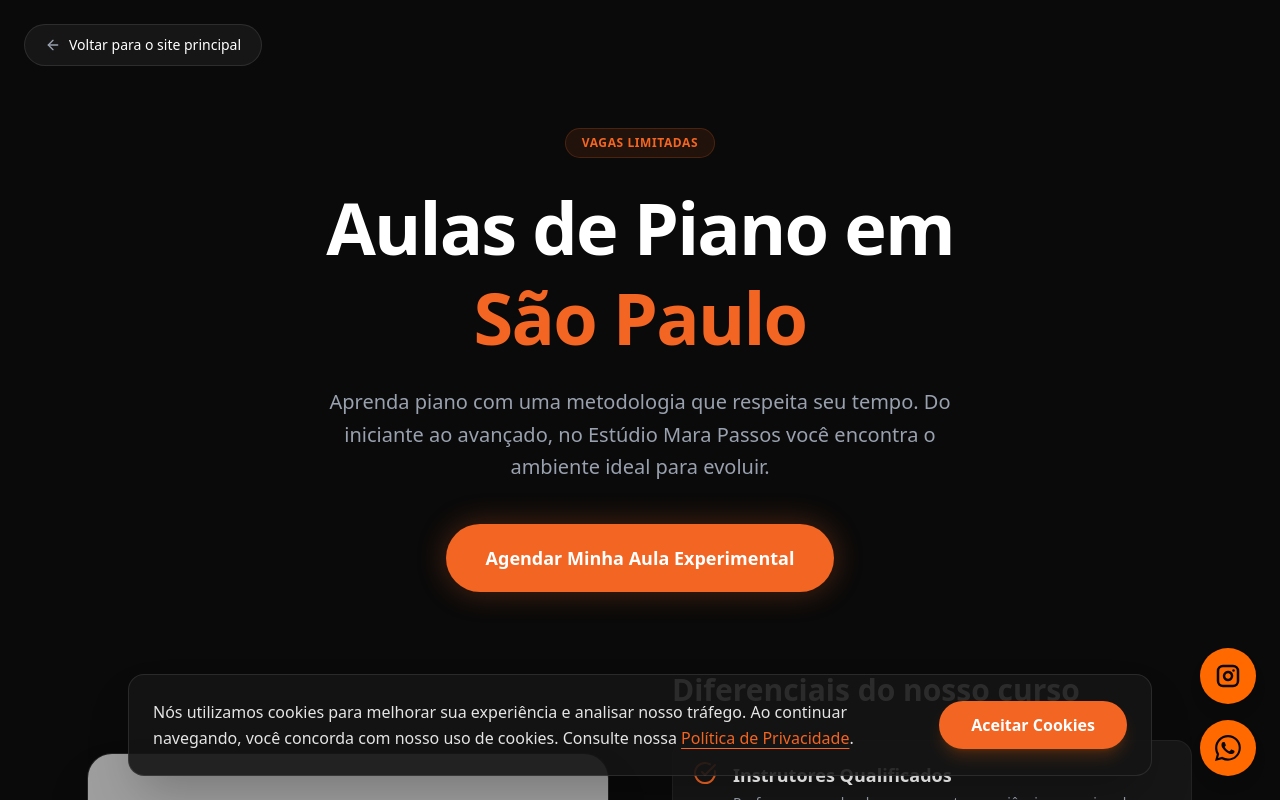
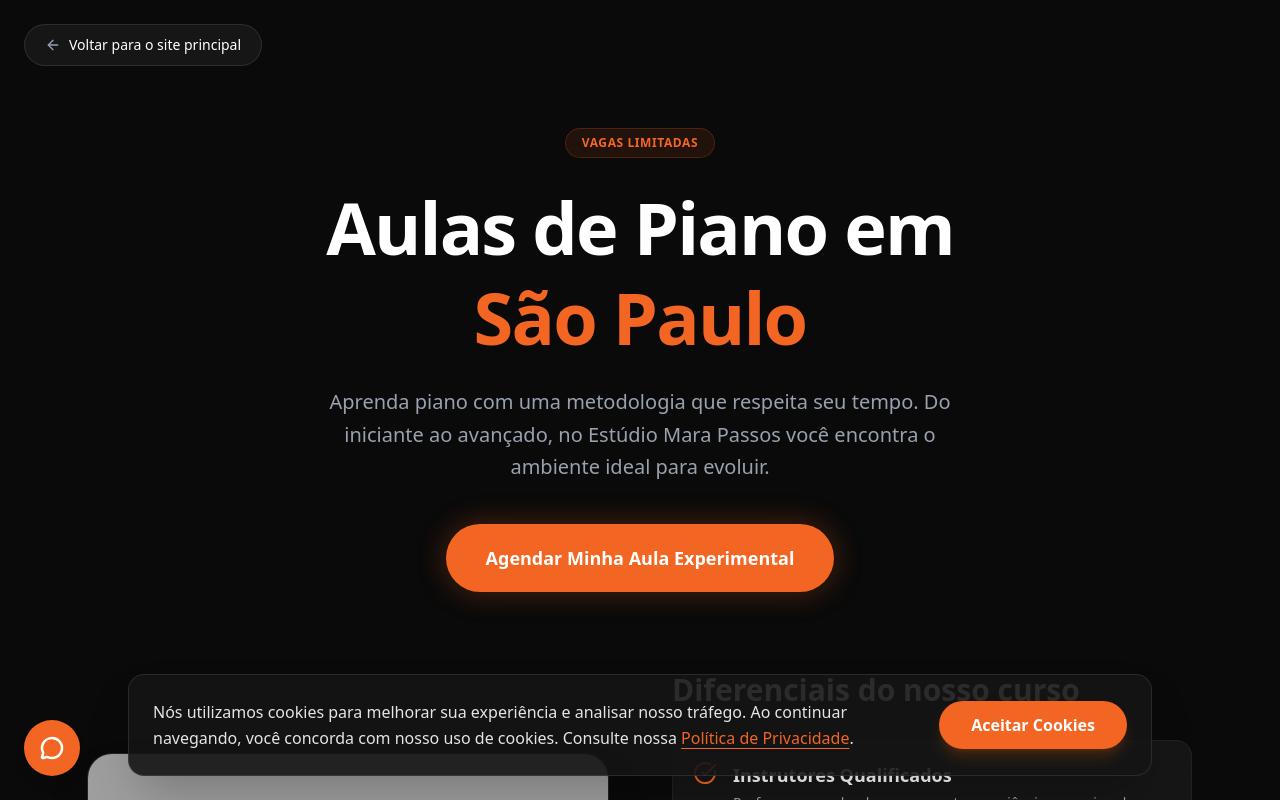
Before and after one commit to luiz-eduardo-ramirez/site-estudio-mara-passos, a Next.js app in the folder mara-passos-website/: page /aulas-de-piano in a window 1280 px wide. Shown: the top 800 px of the page. Built offline with nearby package versions, Linux system fonts and the light colour scheme; grey boxes are pictures that could not be loaded.

Commit message:
Fix: SocialButtuns

```diff
--- a/mara-passos-website/src/app/Chatbot.tsx
+++ b/mara-passos-website/src/app/Chatbot.tsx
@@ -116,6 +116,13 @@ export default function ChatbotLocal() {
         messagesEndRef.current?.scrollIntoView({ behavior: "smooth" });
     }, [messages, isTyping]);
 
+    // Listener para abrir o chat a partir do SocialButtons
+    useEffect(() => {
+        const handleOpen = () => setIsOpen(true);
+        window.addEventListener("openChatbot", handleOpen);
+        return () => window.removeEventListener("openChatbot", handleOpen);
+    }, []);
+
     const handleSend = () => {
         if (!input.trim()) return;
 
@@ -132,7 +139,7 @@ export default function ChatbotLocal() {
     };
 
     return (
-        <div className="fixed bottom-6 left-6 z-[999] flex flex-col items-start">
+        <div className="fixed bottom-24 left-6 z-[999] flex flex-col items-start pointer-events-none">
 
             <AnimatePresence>
                 {isOpen && (
@@ -140,7 +147,7 @@ export default function ChatbotLocal() {
                         initial={{ opacity: 0, y: 20, scale: 0.9 }}
                         animate={{ opacity: 1, y: 0, scale: 1 }}
                         exit={{ opacity: 0, y: 20, scale: 0.9 }}
-                        className="mb-4 w-80 sm:w-96 rounded-2xl bg-zinc-950 shadow-2xl flex flex-col overflow-hidden border border-orange-500 origin-bottom-left"
+                        className="mb-4 w-80 sm:w-96 rounded-2xl bg-zinc-950 shadow-2xl flex flex-col overflow-hidden border border-orange-500 origin-bottom-left pointer-events-auto"
                     >
                         {/* Header */}
                         <div className="bg-zinc-900 border-b border-orange-500/30 p-4 flex justify-between items-center text-white">
@@ -210,31 +217,6 @@ export default function ChatbotLocal() {
                     </motion.div>
                 )}
             </AnimatePresence>
-
-            {/* Botão Flutuante */}
-            <button
-                onClick={() => setIsOpen(!isOpen)}
-                className="w-14 h-14 bg-orange-500 text-zinc-950 rounded-full shadow-lg flex items-center justify-center hover:bg-orange-600 transition-all hover:scale-105 active:scale-95 relative"
-            >
-                <AnimatePresence mode="wait">
-                    {isOpen ? (
-                        <motion.div key="close" initial={{ rotate: -90, opacity: 0 }} animate={{ rotate: 0, opacity: 1 }} exit={{ rotate: 90, opacity: 0 }}>
-                            <X size={24} className="text-zinc-950" />
-                        </motion.div>
-                    ) : (
-                        <motion.div key="open" initial={{ rotate: 90, opacity: 0 }} animate={{ rotate: 0, opacity: 1 }} exit={{ rotate: -90, opacity: 0 }}>
-                            <Image
-                                src="/chat.svg"
-                                alt="Abrir Chat"
-                                width={28}
-                                height={28}
-                                className="brightness-0"
-                            />
-                        </motion.div>
-                    )}
-                </AnimatePresence>
-            </button>
-
         </div>
     );
 }
--- a/mara-passos-website/src/components/layout/SocialButtons.tsx
+++ b/mara-passos-website/src/components/layout/SocialButtons.tsx
@@ -1,48 +1,61 @@
-"use client"; // Não esqueça de adicionar esta linha no topo, pois o framer-motion precisa rodar no client-side
+"use client";
 
-import { Instagram } from "lucide-react";
-import { motion } from "framer-motion";
+import { useState } from "react";
+import { Instagram, MessageCircle, X, Share2 } from "lucide-react";
+import { motion, AnimatePresence } from "framer-motion";
 
 export default function SocialButtons() {
+    const [isOpen, setIsOpen] = useState(false);
+
     const numeroWhatsApp = "5511972405722";
     const mensagemPadrao = "Olá! Gostaria de saber mais informações sobre as aulas e agendar uma visita.";
     const linkWhatsApp = `https://wa.me/${numeroWhatsApp}?text=${encodeURIComponent(mensagemPadrao)}`;
     const linkInstagram = "https://instagram.com/estudiomarapassos";
 
     return (
-        <div className="fixed bottom-6 right-6 z-[999] flex flex-col gap-4 items-center">
+        <div className="fixed bottom-6 left-6 z-[999] flex flex-col-reverse items-center gap-3">
 
-            {/* Botão do Instagram (Aparece por último) */}
+            {/* Gatilho FAB Principal */}
+            <button
+                onClick={() => setIsOpen(!isOpen)}
+                className="w-12 h-12 md:w-14 md:h-14 bg-mara-orange text-white rounded-full shadow-lg flex items-center justify-center hover:bg-orange-600 transition-colors hover:scale-105 active:scale-95 z-50"
+                aria-label="Opções de Contato"
+            >
+                <motion.div
+                    initial={false}
+                    animate={{ rotate: isOpen ? 180 : 0 }}
+                    transition={{ duration: 0.3 }}
+                >
+                    {isOpen ? <X size={24} strokeWidth={2.5} /> : <MessageCircle size={24} strokeWidth={2.5} />}
+                </motion.div>
+            </button>
+
+            {/* Botões Secundários Empilhados */}
+            <AnimatePresence>
+                {isOpen && (
+                    <motion.div
+                        initial={{ opacity: 0, y: 20, scale: 0.8 }}
+                        animate={{ opacity: 1, y: 0, scale: 1 }}
+                        exit={{ opacity: 0, y: 20, scale: 0.8 }}
+                        transition={{ duration: 0.2, staggerChildren: 0.1 }}
+                        className="flex flex-col-reverse items-center gap-3 mb-2"
+                    >
+                        {/* Botão do WhatsApp (Secundário Menor) */}
                         <motion.a
-                initial={{ scale: 0, opacity: 0 }}
-                animate={{ scale: 1, opacity: 1 }}
-                transition={{ type: "spring", stiffness: 260, damping: 20, delay: 0.3 }}
-                href={linkInstagram}
-                target="_blank"
-                rel="noopener noreferrer"
-                title="Siga nosso Instagram"
-                aria-label="Siga nosso Instagram"
-                className="w-14 h-14 bg-orange-500 text-zinc-950 rounded-full shadow-lg flex items-center justify-center hover:bg-orange-600 transition-colors hover:scale-105 active:scale-95"
-            >
-                <Instagram size={24} strokeWidth={2.5} />
-            </motion.a>
-
-            {/* Botão do WhatsApp (Aparece logo após o chatbot) */}
-            <motion.a
-                initial={{ scale: 0, opacity: 0 }}
-                animate={{ scale: 1, opacity: 1 }}
-                transition={{ type: "spring", stiffness: 260, damping: 20, delay: 0.2 }}
+                            initial={{ opacity: 0, y: 10 }}
+                            animate={{ opacity: 1, y: 0 }}
+                            exit={{ opacity: 0, y: 10 }}
                             href={linkWhatsApp}
                             target="_blank"
                             rel="noopener noreferrer"
                             title="Fale conosco no WhatsApp"
                             aria-label="Fale conosco no WhatsApp"
-                className="w-14 h-14 bg-orange-500 text-zinc-950 rounded-full shadow-lg flex items-center justify-center hover:bg-orange-600 transition-colors hover:scale-105 active:scale-95"
+                            className="w-10 h-10 md:w-12 md:h-12 bg-green-500 text-white rounded-full shadow-md flex items-center justify-center hover:bg-green-600 transition-colors hover:scale-105 active:scale-95"
                         >
                             <svg
                                 xmlns="http://www.w3.org/2000/svg"
-                    width="26"
-                    height="26"
+                                width="20"
+                                height="20"
                                 fill="currentColor"
                                 viewBox="0 0 16 16"
                             >
@@ -50,6 +63,38 @@ export default function SocialButtons() {
                             </svg>
                         </motion.a>
 
+                        {/* Botão do Instagram (Secundário Menor) */}
+                        <motion.a
+                            initial={{ opacity: 0, y: 10 }}
+                            animate={{ opacity: 1, y: 0 }}
+                            exit={{ opacity: 0, y: 10 }}
+                            href={linkInstagram}
+                            target="_blank"
+                            rel="noopener noreferrer"
+                            title="Siga nosso Instagram"
+                            aria-label="Siga nosso Instagram"
+                            className="w-10 h-10 md:w-12 md:h-12 bg-gradient-to-tr from-yellow-400 via-pink-500 to-purple-500 text-white rounded-full shadow-md flex items-center justify-center hover:opacity-90 transition-opacity hover:scale-105 active:scale-95"
+                        >
+                            <Instagram size={20} strokeWidth={2.5} />
+                        </motion.a>
+                        {/* Botão do Chatbot (Secundário Menor) */}
+                        <motion.button
+                            initial={{ opacity: 0, y: 10 }}
+                            animate={{ opacity: 1, y: 0 }}
+                            exit={{ opacity: 0, y: 10 }}
+                            onClick={() => {
+                                window.dispatchEvent(new Event("openChatbot"));
+                                setIsOpen(false);
+                            }}
+                            title="Falar com Assistente Virtual"
+                            aria-label="Falar com Assistente Virtual"
+                            className="w-10 h-10 md:w-12 md:h-12 bg-blue-500 text-white rounded-full shadow-md flex items-center justify-center hover:bg-blue-600 transition-colors hover:scale-105 active:scale-95"
+                        >
+                            <img src="/chat.svg" alt="Chat" className="w-5 h-5 brightness-0 invert" />
+                        </motion.button>
+                    </motion.div>
+                )}
+            </AnimatePresence>
         </div>
     );
 }
```
Also changed, not shown: mara-passos-website/src/components/layout/Navbar.tsx (+31 -15 lines). Lines whose indentation alone changed are shown as unchanged.
